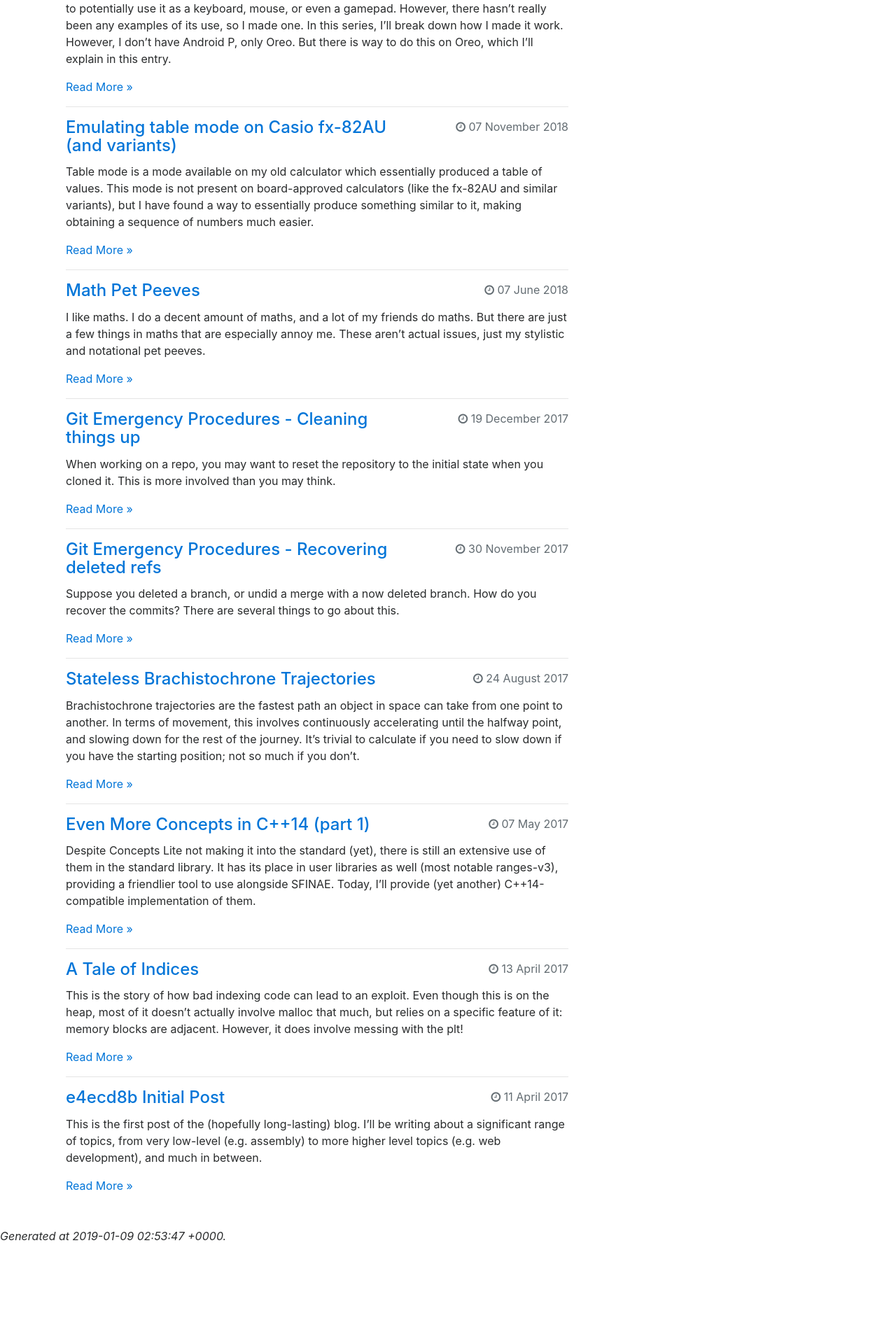
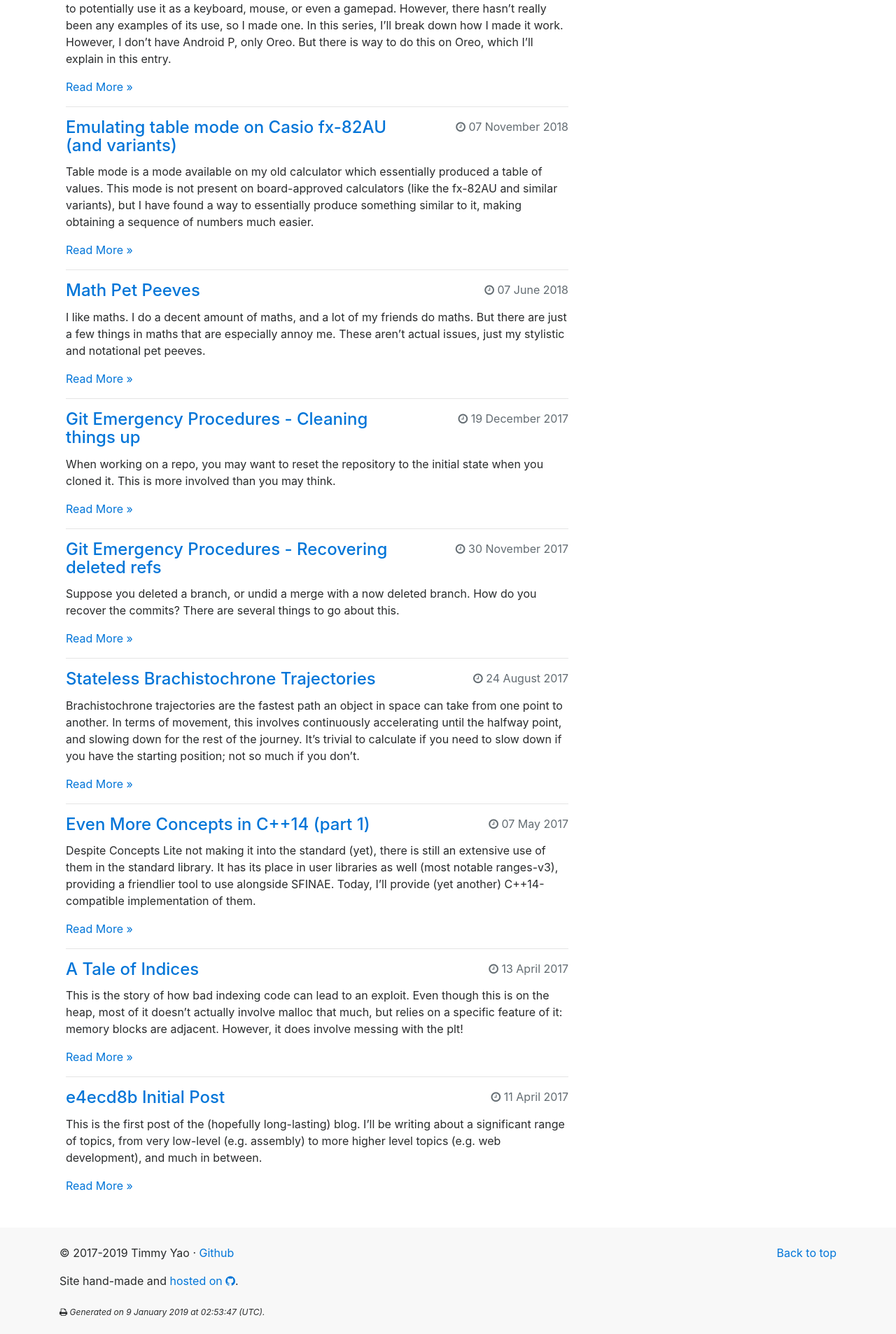
Before and after one commit to ralismark/ralismark.github.io, a Jekyll site: the page built from index.html, in a window 1280 px wide. Shown: the part 709-2615 px from the top of the page at 70% size. Built offline with Jekyll 4.4.1, drawn with Linux system fonts in a browser that asks for light colours; nearby versions of some CDN libraries; before the commit the page ends 2487 px from its top, so only the background shows below that.

Commit message:
Improve footer

```diff
--- a/_includes/footer.html
+++ b/_includes/footer.html
@@ -1,7 +1,22 @@
-<footer class="site-footer">
-	<div class="wrapper">
-		<div id="gen-time">
-			<i>Generated at {{ site.time | time_tag }}.</i>
+<div id="footer-wrapper">
+	<footer class="site-footer container py-4">
+		<a class="float-right" href="#">Back to top</a>
+
+		<p>
+		&copy; 2017-2019 Timmy Yao &middot; <a href="https://github.com/ralismark">Github<a/>
+    	</p>
+
+		<p>
+			Site hand-made and <a href="https://github.com/ralismark/ralismark.github.io">hosted on <i class="fa fa-github"></i></a>.
+    	</p>
+
+		<div class="wrapper">
+			<sub>
+				<i class="fa fa-print"></i>
+				<span id="gen-time">
+					<i>Generated on {{ site.time | date: "%e %B %Y" }} at {{ site.time | date: "%X (%Z)" }}.</i>
+				</span>
+			</sub>
 		</div>
-	</div>
-</footer>
+	</footer>
+</div>
--- a/_sass/_global.scss
+++ b/_sass/_global.scss
@@ -5,3 +5,7 @@
 #content {
 	padding: 3rem 1.5rem;
 }
+
+#footer-wrapper {
+	background: #f8f8f8;
+}
```
